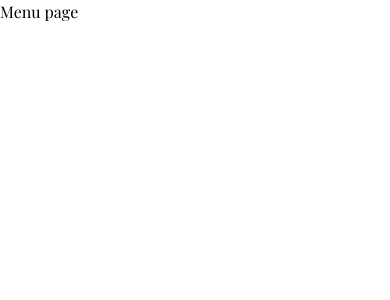
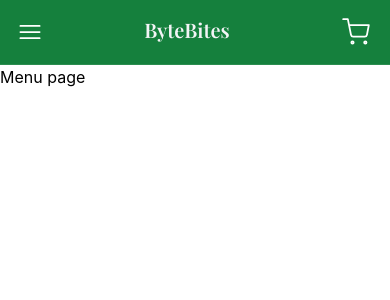
Before and after one commit to EllisBale/bytebites, a React (Vite) app in the folder client/: page /menu in a window 390 px wide. Shown: the top 300 px of the page. Built offline with nearby package versions, Linux system fonts and the light colour scheme; no server answers; a web font is replaced by a local one.

Commit message:
feat: add menu navbar structure and layout for 640px wide and above

```diff
--- /dev/null
+++ b/client/src/components/Navbar.tsx
@@ -0,0 +1,88 @@
+import { useState } from "react";
+import Search from "./Search";
+
+const Navbar = () => {
+
+
+    const [isDropdownOpen, setIsDropdownOpen] = useState<boolean>(false)
+
+    return (
+        <nav className="relative bg-[#15803d] border-b border-white/10 z-50">
+            <div className="mx-auto max-w-7xl px-2 sm:px-6 lg:px-8">
+                <div className="relative flex h-16 items-center justify-between">
+                    <div className="absolute inset-y-0 left-0 flex items-center sm:hidden">
+                        {/* Mobile Menu Button */}
+                        <button
+                            type="button"
+                            onClick={() => setIsDropdownOpen(!isDropdownOpen)}
+                            className="relative inline-flex items-center justify-center p-2 text-white"
+                        >
+                        <span className="absolute -inset-0.5"></span>
+                        <span className="sr-only">Open main menu</span>
+                        <svg viewBox="0 0 24 24" fill="none" stroke="currentColor" strokeWidth="1.5" data-slot="icon" aria-hidden="true" className="size-7 in-aria-expanded:hidden">
+                            <path d="M3.75 6.75h16.5M3.75 12h16.5m-16.5 5.25h16.5" strokeLinecap="round" strokeLinejoin="round" />
+                        </svg>
+                        <svg viewBox="0 0 24 24" fill="none" stroke="currentColor" strokeWidth="1.5" data-slot="icon" aria-hidden="true" className="size-6 not-in-aria-expanded:hidden">
+                            <path d="M6 18 18 6M6 6l12 12" strokeLinecap="round" strokeLinejoin="round" />
+                        </svg>
+                        </button>
+                    </div>
+                    {/* Logo */}
+                    <div className="flex flex-1 items-center justify-center sm:items-stretch sm:justify-start w-full mr-4">
+                        <div className="flex shrink-0 items-center">
+                            <h1 className="h-8 text-xl w-full font-semibold text-gray-100"> ByteBites </h1>
+                        </div>
+                        <div className="hidden sm:ml-6 sm:block flex-1 w-full">
+                            <div className="flex space-x-4">
+                                <a href="#" className="px-3 py-2 text-sm font-medium">
+                                    <svg
+                                        viewBox="0 0 24 24"
+                                        fill="none"
+                                        stroke="currentColor"
+                                        strokeWidth="1.5"
+                                        strokeLinecap="round"
+                                        strokeLinejoin="round"
+                                        className="size-7 text-gray-300"
+                                        >
+                                        <path d="M20 10c0 6-8 12-8 12s-8-6-8-12a8 8 0 0 1 16 0Z" />
+                                        <circle cx="12" cy="10" r="3" />
+                                    </svg>
+                                </a>
+                                <Search />
+                            </div>
+                        </div>
+                    </div>
+                    <div className="absolute inset-y-0 right-0 flex items-center pr-2 sm:static sm:inset-auto sm:ml-6 sm:pr-0">
+                        {/* checkout button */}
+                        <button type="button" className="relative rounded-full cursor-pointer p-1 text-gray-400 hover:text-white">
+                            <svg
+                                viewBox="0 0 24 24"
+                                fill="none"
+                                stroke="currentColor"
+                                strokeWidth="1.5"
+                                strokeLinecap="round"
+                                strokeLinejoin="round"
+                                className="size-7 text-white"
+                                >
+                                <circle cx="9" cy="21" r="1" />
+                                <circle cx="20" cy="21" r="1" />
+                                <path d="M1 1h4l2.68 13.39a2 2 0 0 0 2 1.61h9.72a2 2 0 0 0 2-1.61L23 6H6" />
+                            </svg>
+                        </button>
+                    </div>
+                </div>
+            </div>
+
+            {isDropdownOpen && (
+                <div className="block sm:hidden bg-gray-900/50 border-t border-white/10">
+                    <div className="space-y-1 px-2 pt-2 pb-3">
+                        <a href="#" aria-current="page" className="block rounded-md bg-gray-950/50 px-3 py-2 text-base font-medium text-white">Change Location</a>
+                    </div>
+                </div>
+            )}
+
+        </nav>
+    );
+};
+
+export default Navbar;
--- a/client/src/components/Search.tsx
+++ b/client/src/components/Search.tsx
@@ -3,7 +3,7 @@ import { useState, useEffect } from "react";
 const Search = () => {
 
     const [menuItems, setMenuItems] = useState<Menuitem[]>([]);
-    const [query, setQuery] = useState("");
+    const [query, setQuery] = useState<string>("");
 
 
     type Menuitem = {
@@ -16,7 +16,7 @@ const Search = () => {
     };
 
 
-    const fetchMenu  =  async () => {
+    const fetchMenu =  async (): Promise<void> => {
 
         try {
 
@@ -38,41 +38,66 @@ const Search = () => {
 
 
 
-    const filterItems = menuItems.filter((item) =>
+  const filterItems = query.trim() === ""
+    ? []
+    : menuItems.filter((item) =>
         item?.name?.toLowerCase().includes(query.toLowerCase())
     );
 
-
     return (
 
-        <div>
-        <div>
+        <div className="w-full">
+            <div className="w-full bg-white rounded-xl">
                 <input
                     type="text"
                     maxLength={70}
                     placeholder="Search Menu..."
                     value={query}
                     onChange={(e) => setQuery(e.target.value)}
+                    className="w-full p-2 outline-none"
 
                 />
 
 
             </div>
-        <div className="grid grid-cols-1 md:grid-cols-2 gap-4">
+
+               {query.trim() !== "" && (
+                <div className="fixed top-16 left-0 w-full max-h-[calc(100vh-4rem)] bg-gray-950 overflow-y-auto px-4 py-4 z-[999]">
+                    <div className="flex justify-end">
+                        <button onClick={() => setQuery("")} className="flex text-white w-auto justify-end cursor-pointer">
+                            Close
+                        </button>
+                    </div>
+                        <div className="mx-auto max-w-7xl">
+                        <h2 className="text-md font-semibold tracking-wider text-gray-400 mb-4">
+                            Search Results <span>({filterItems.length})</span>
+                        </h2>
+
                         {filterItems.length > 0 ? (
-                    filterItems.map((item) => (
-                        <div key={item.id}>
-                            <div>
-                                <h3>{item.name}</h3>
+                            <div className="grid grid-cols-1 gap-2">
+                                {filterItems.map((item) => (
+                                    <div
+                                        key={item.id}
+                                        className="p-4 border-b-4 border-white/8 hover:border-white/20 transition-all"
+                                    >
+                                        <h3 className="text-lg font-bold text-white">{item.name}</h3>
+                                        <p className="text-md text-gray-400 mt-1">{item.description}</p>
+                                        {item.price && (
+                                            <p className="text-lg font-bold text-[#15803d] mt-2">£{item.price}</p>
+                                        )}
                                     </div>
+                                ))}
                             </div>
-                    ))
                         ) : (
-                    <p>No Items match your search.</p>
+                            <div className="text-center py-12">
+                                <p className="text-gray-400 text-base">No items match your search term.</p>
+                            </div>
                         )}
                     </div>
                 </div>
+               )}
 
+        </div>
     )
 };
 
--- a/client/src/pages/Home.tsx
+++ b/client/src/pages/Home.tsx
@@ -4,9 +4,6 @@ const Home = () => {
     return (
         <div>
             <Hero />
-            <div>
-                test
-            </div>
         </div>
 
     )
--- a/client/src/pages/Menu.tsx
+++ b/client/src/pages/Menu.tsx
@@ -1,8 +1,16 @@
+import Navbar from "../components/Navbar";
+
+
 const Menu = () => {
 
     return(
         <div>
-            <h1>Menu page</h1>
+            <div className="relative z-50">
+                <Navbar />
+            </div>
+            <div className="relative z-10">
+                Menu page
+            </div>
         </div>
     )
 };
```
Lines whose indentation alone changed are shown as unchanged.
